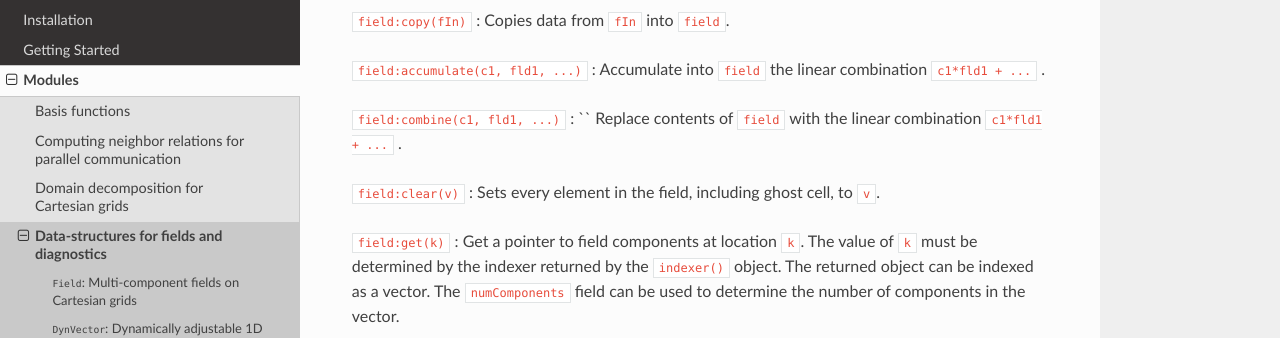
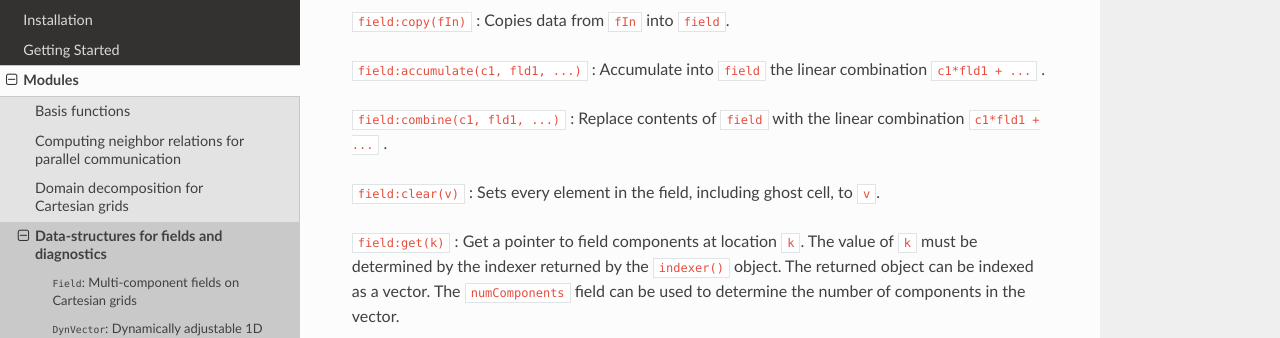
Before and after one commit to ammarhakim/gkyl-doc, a Sphinx documentation site: the page built from source/DataStruct.rst, in a window 1280 px wide and 900 px high, scrolled down 1915 px. Shown: the part 149-487 px from the top of the window. Built offline with Sphinx 7.4.7 and the Read the Docs theme 2.0.0, drawn with Linux system fonts in a browser that asks for light colours.

Commit message:
Typo fixed

```diff
--- a/source/DataStruct.rst
+++ b/source/DataStruct.rst
@@ -111,8 +111,8 @@ the field.
 ``field:accumulate(c1, fld1, ...)`` : Accumulate into ``field`` the
 linear combination ``c1*fld1 + ...`` .
 
-``field:combine(c1, fld1, ...)`` : `` Replace contents of ``field``
-with the linear combination ``c1*fld1 + ...`` .
+``field:combine(c1, fld1, ...)`` : Replace contents of ``field`` with
+the linear combination ``c1*fld1 + ...`` .
 
 ``field:clear(v)`` : Sets every element in the field, including ghost
 cell, to ``v``.
```
